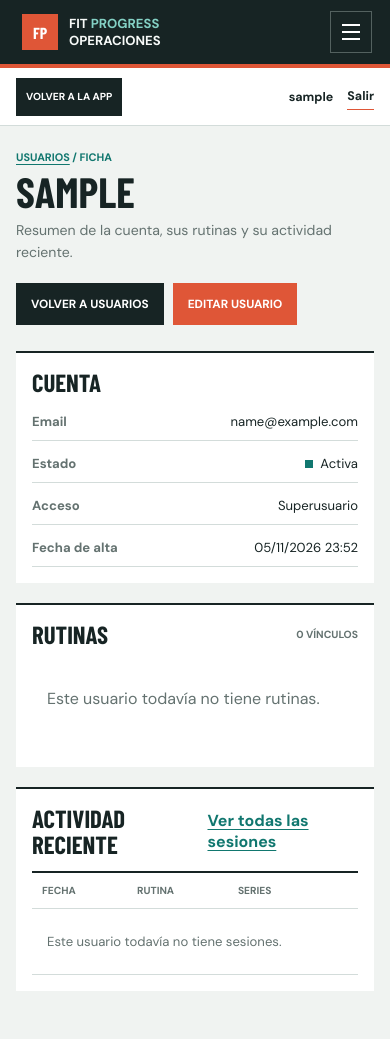
After one commit to Carlitosdm26/fit-progress, a Django app: page /admin/usuarios/1/ver/ in a window 390 px wide. The commit adds this page. Run offline with Django 5.2, Linux system fonts and the light colour scheme; the visitor is signed in with stand-in values (Sample User, id 1); data comes from the database, SQL or seed files in the repository; data that the repository does not hold is empty; some web fonts are replaced.

Commit message:
Polish admin navigation and session details
Add read-only user detail pages, show every session set responsively, replace mobile nav scrolling with a menu toggle, and provide a return-to-app link.

Co-authored-by: Copilot <223556219+Copilot@users.noreply.github.com>

```diff
--- a/tracker/admin_urls.py
+++ b/tracker/admin_urls.py
@@ -8,6 +8,7 @@ urlpatterns = [
 	path("", admin_views.panel_inicio, name="inicio"),
 	path("usuarios/", admin_views.usuarios, name="usuarios"),
 	path("usuarios/nuevo/", admin_views.usuario_nuevo, name="usuario_nuevo"),
+	path("usuarios/<int:user_id>/ver/", admin_views.usuario_detalle, name="usuario_detalle"),
 	path("usuarios/<int:user_id>/", admin_views.usuario_editar, name="usuario_editar"),
 	path("ejercicios/", admin_views.ejercicios, name="ejercicios"),
 	path("ejercicios/nuevo/", admin_views.ejercicio_nuevo, name="ejercicio_nuevo"),
--- a/tracker/templates/tracker/admin/base.html
+++ b/tracker/templates/tracker/admin/base.html
@@ -13,9 +13,13 @@
         body { min-height: 100vh; margin: 0; display: grid; grid-template-columns: 238px minmax(0, 1fr); }
         a { color: inherit; }
         .rail { display: flex; flex-direction: column; min-width: 0; min-height: 100vh; padding: 26px 18px; background: var(--ink); color: #f7faf8; border-right: 5px solid var(--hot); }
+        .rail-header { display: flex; align-items: center; justify-content: space-between; gap: 12px; }
         .brand { display: flex; min-width: 0; align-items: center; gap: 11px; padding: 4px 8px 32px; text-decoration: none; font-size: .82rem; font-weight: 700; }
         .brand-mark { display: grid; place-items: center; width: 36px; height: 36px; background: var(--hot); color: white; font: 800 1rem "Barlow Condensed", sans-serif; }
         .brand strong { color: #84d1c5; }
+        .menu-toggle { display: none; width: 42px; height: 42px; border: 1px solid #53615f; background: transparent; color: white; cursor: pointer; }
+        .menu-icon { display: grid; gap: 5px; justify-content: center; }
+        .menu-icon span { display: block; width: 18px; height: 2px; background: currentColor; }
         .rail-label { margin: 14px 8px 8px; color: #9caaa7; font-size: .64rem; font-weight: 700; text-transform: uppercase; }
         .rail-link { display: flex; align-items: center; min-height: 42px; margin: 2px 0; padding: 0 10px; border-left: 3px solid transparent; color: #e1e9e6; text-decoration: none; font-size: .84rem; }
         .rail-link:hover, .rail-link[aria-current="page"] { border-left-color: var(--hot); background: #263838; color: white; }
@@ -23,6 +27,7 @@
         .shell { min-width: 0; }
         .topline { display: flex; justify-content: space-between; align-items: center; gap: 20px; min-height: 64px; padding: 12px clamp(18px, 4vw, 56px); border-bottom: 1px solid var(--line); background: var(--paper); }
         .crumb { color: var(--muted); font-size: .68rem; font-weight: 700; text-transform: uppercase; }
+        .top-actions { display: flex; align-items: center; gap: 18px; }
         .top-user { display: flex; align-items: center; gap: 14px; font-size: .78rem; font-weight: 700; }
         .logout { border: 0; border-bottom: 1px solid var(--hot); padding: 5px 0; background: transparent; color: var(--ink); font: inherit; cursor: pointer; }
         .content { width: min(1320px, 100%); margin: 0 auto; padding: 34px clamp(18px, 4vw, 56px) 60px; }
@@ -76,19 +81,33 @@
         .message { margin-bottom: 18px; padding: 12px 14px; border-left: 4px solid var(--teal); background: var(--soft); font-size: .84rem; }
         .empty { padding: 24px 15px; color: var(--muted); }
         .detail-grid { display: grid; grid-template-columns: repeat(2, minmax(0, 1fr)); gap: 20px; align-items: start; }
+        .account-details { display: grid; gap: 14px; margin: 18px 0 0; }
+        .account-details div { display: flex; justify-content: space-between; gap: 16px; padding-bottom: 10px; border-bottom: 1px solid var(--line); font-size: .82rem; }
+        .account-details dt { color: var(--muted); font-weight: 700; }
+        .account-details dd { margin: 0; text-align: right; overflow-wrap: anywhere; }
         .relation-line { display: flex; justify-content: space-between; align-items: center; gap: 14px; padding: 12px 0; border-bottom: 1px solid var(--line); font-size: .82rem; }
         .inline-form { display: grid; gap: 12px; margin-top: 16px; padding-top: 14px; border-top: 1px solid var(--line); }
-        @media (max-width: 820px) { body { grid-template-columns: minmax(0, 1fr); } .rail { width: 100%; min-width: 0; min-height: auto; padding: 14px 18px; border-right: 0; border-bottom: 4px solid var(--hot); } .brand { padding: 2px 4px 12px; } .rail-label, .rail-foot { display: none; } .rail-links { display: flex; width: 100%; min-width: 0; gap: 4px; overflow-x: auto; } .rail-link { flex: 0 0 auto; min-height: 38px; } .metrics { grid-template-columns: repeat(2, minmax(0, 1fr)); } .metric:nth-child(2) { border-right: 0; } .metric:nth-child(-n+2) { border-bottom: 1px solid var(--line); } .form-layout, .detail-grid { grid-template-columns: 1fr; } }
-        @media (max-width: 520px) { .topline { align-items: flex-start; } .content { padding-top: 24px; } .heading { align-items: flex-start; flex-direction: column; } .metrics { margin-top: 18px; } .metric { padding: 14px; } .metric-value { font-size: 1.9rem; } .form-fields { grid-template-columns: 1fr; } .form-fields .wide { grid-column: auto; } th, td { padding: 11px 10px; } }
+        .exercise-series { margin-top: 18px; }
+        .exercise-series h3 { font-size: 1.2rem; }
+        .set-list { border-top: 1px solid var(--line); }
+        .set-row { display: grid; grid-template-columns: .65fr 1.2fr 1fr auto; align-items: center; gap: 12px; padding: 11px 8px; border-bottom: 1px solid var(--line); font-size: .82rem; }
+        .set-heading { color: var(--muted); font-size: .64rem; font-weight: 700; text-transform: uppercase; }
+        .set-label { display: none; }
+        .set-action { text-align: right; }
+        @media (max-width: 820px) { body { grid-template-columns: minmax(0, 1fr); } .rail { width: 100%; min-width: 0; min-height: auto; padding: 10px 18px; border-right: 0; border-bottom: 4px solid var(--hot); } .rail-header { min-height: 44px; } .brand { padding: 2px 4px; } .menu-toggle { display: inline-grid; place-items: center; } .rail-label, .rail-foot { display: none; } .rail-links { display: none; width: 100%; padding-top: 10px; } .rail-links.is-open { display: grid; } .rail-link { width: 100%; min-height: 42px; margin: 1px 0; } .top-actions { gap: 12px; } .metrics { grid-template-columns: repeat(2, minmax(0, 1fr)); } .metric:nth-child(2) { border-right: 0; } .metric:nth-child(-n+2) { border-bottom: 1px solid var(--line); } .form-layout, .detail-grid { grid-template-columns: 1fr; } }
+        @media (max-width: 520px) { .topline { align-items: center; min-height: 58px; padding: 9px 16px; } .crumb { display: none; } .top-actions { width: 100%; justify-content: space-between; } .app-link { min-height: 38px; padding: 0 10px; font-size: .64rem; } .content { padding: 24px 16px 48px; } .heading { align-items: flex-start; flex-direction: column; } .heading .form-actions { margin-top: 0; } .metrics { margin-top: 18px; } .metric { padding: 14px; } .metric-value { font-size: 1.9rem; } .form-fields { grid-template-columns: 1fr; } .form-fields .wide { grid-column: auto; } th, td { padding: 11px 10px; } .form-section { padding: 16px; } .set-heading { display: none; } .set-row { grid-template-columns: 1fr 1fr; gap: 10px 12px; padding: 12px 8px; } .set-value { display: flex; justify-content: space-between; gap: 8px; } .set-label { display: inline; color: var(--muted); font-size: .65rem; font-weight: 700; text-transform: uppercase; } .set-action { text-align: left; } }
     </style>
 </head>
 <body>
     <aside class="rail">
-        <a class="brand" href="{% url 'panel_admin:inicio' %}"><span class="brand-mark">FP</span><span>FIT <strong>PROGRESS</strong><br>OPERACIONES</span></a>
+        <div class="rail-header">
+            <a class="brand" href="{% url 'panel_admin:inicio' %}"><span class="brand-mark">FP</span><span>FIT <strong>PROGRESS</strong><br>OPERACIONES</span></a>
+            <button class="menu-toggle" type="button" aria-label="Abrir menú de administración" aria-expanded="false" aria-controls="admin-navigation"><span class="menu-icon" aria-hidden="true"><span></span><span></span><span></span></span></button>
+        </div>
         <div class="rail-label">Gestión</div>
-        <nav class="rail-links" aria-label="Administración">
+        <nav class="rail-links" id="admin-navigation" aria-label="Administración">
             <a class="rail-link" href="{% url 'panel_admin:inicio' %}"{% if request.resolver_match.url_name == 'inicio' %} aria-current="page"{% endif %}>Resumen</a>
-            <a class="rail-link" href="{% url 'panel_admin:usuarios' %}"{% if request.resolver_match.url_name == 'usuarios' or request.resolver_match.url_name == 'usuario_nuevo' or request.resolver_match.url_name == 'usuario_editar' %} aria-current="page"{% endif %}>Usuarios</a>
+            <a class="rail-link" href="{% url 'panel_admin:usuarios' %}"{% if request.resolver_match.url_name == 'usuarios' or request.resolver_match.url_name == 'usuario_nuevo' or request.resolver_match.url_name == 'usuario_detalle' or request.resolver_match.url_name == 'usuario_editar' %} aria-current="page"{% endif %}>Usuarios</a>
             <a class="rail-link" href="{% url 'panel_admin:entrenamientos' %}"{% if request.resolver_match.url_name == 'entrenamientos' or request.resolver_match.url_name == 'entrenamiento_nuevo' or request.resolver_match.url_name == 'entrenamiento_detalle' %} aria-current="page"{% endif %}>Rutinas</a>
             <a class="rail-link" href="{% url 'panel_admin:ejercicios' %}"{% if request.resolver_match.url_name == 'ejercicios' or request.resolver_match.url_name == 'ejercicio_nuevo' or request.resolver_match.url_name == 'ejercicio_editar' %} aria-current="page"{% endif %}>Ejercicios</a>
             <a class="rail-link" href="{% url 'panel_admin:sesiones' %}"{% if request.resolver_match.url_name == 'sesiones' or request.resolver_match.url_name == 'sesion_nueva' or request.resolver_match.url_name == 'sesion_detalle' or request.resolver_match.url_name == 'serie_editar' %} aria-current="page"{% endif %}>Sesiones</a>
@@ -96,11 +115,37 @@
         <div class="rail-foot">Panel de gestión<br>Acceso restringido</div>
     </aside>
     <div class="shell">
-        <header class="topline"><span class="crumb">Fit Progress / Administración</span><div class="top-user"><span>{{ request.user.username }}</span><form method="post" action="{% url 'logout' %}">{% csrf_token %}<button class="logout" type="submit">Salir</button></form></div></header>
+        <header class="topline"><span class="crumb">Fit Progress / Administración</span><div class="top-actions"><a class="button secondary app-link" href="{% url 'inicio' %}">Volver a la app</a><div class="top-user"><span>{{ request.user.username }}</span><form method="post" action="{% url 'logout' %}">{% csrf_token %}<button class="logout" type="submit">Salir</button></form></div></div></header>
         <main class="content">
             {% for message in messages %}<div class="message" role="status">{{ message }}</div>{% endfor %}
             {% block content %}{% endblock %}
         </main>
     </div>
+    <script>
+        const menuToggle = document.querySelector(".menu-toggle");
+        const adminNavigation = document.querySelector("#admin-navigation");
+
+        function closeAdminMenu() {
+            menuToggle.setAttribute("aria-expanded", "false");
+            menuToggle.setAttribute("aria-label", "Abrir menú de administración");
+            adminNavigation.classList.remove("is-open");
+        }
+
+        menuToggle.addEventListener("click", () => {
+            const isExpanded = menuToggle.getAttribute("aria-expanded") === "true";
+            menuToggle.setAttribute("aria-expanded", String(!isExpanded));
+            menuToggle.setAttribute(
+                "aria-label",
+                isExpanded ? "Abrir menú de administración" : "Cerrar menú de administración"
+            );
+            adminNavigation.classList.toggle("is-open", !isExpanded);
+        });
+
+        adminNavigation.addEventListener("click", (event) => {
+            if (event.target.closest("a")) {
+                closeAdminMenu();
+            }
+        });
+    </script>
 </body>
 </html>
--- a/tracker/templates/tracker/admin/dashboard.html
+++ b/tracker/templates/tracker/admin/dashboard.html
@@ -12,7 +12,7 @@
 <section aria-labelledby="recent-users-title">
     <div class="section-head"><h2 id="recent-users-title">Cuentas recientes</h2><a class="row-link" href="{% url 'panel_admin:usuarios' %}">Ver todas</a></div>
     <div class="table-wrap"><table><thead><tr><th>Usuario</th><th>Email</th><th>Estado</th><th>Alta</th><th></th></tr></thead><tbody>
-        {% for cuenta in ultimos_usuarios %}<tr><td>{{ cuenta.username }}</td><td>{{ cuenta.email|default:"—" }}</td><td><span class="status {% if cuenta.is_active %}active{% endif %}">{% if cuenta.is_active %}Activa{% else %}Inactiva{% endif %}</span></td><td>{{ cuenta.date_joined|date:"d/m/Y" }}</td><td><a class="row-link" href="{% url 'panel_admin:usuario_editar' cuenta.pk %}">Editar</a></td></tr>
+        {% for cuenta in ultimos_usuarios %}<tr><td>{{ cuenta.username }}</td><td>{{ cuenta.email|default:"—" }}</td><td><span class="status {% if cuenta.is_active %}active{% endif %}">{% if cuenta.is_active %}Activa{% else %}Inactiva{% endif %}</span></td><td>{{ cuenta.date_joined|date:"d/m/Y" }}</td><td><a class="row-link" href="{% url 'panel_admin:usuario_detalle' cuenta.pk %}">Ver</a></td></tr>
         {% empty %}<tr><td class="empty" colspan="5">No hay cuentas registradas.</td></tr>{% endfor %}
     </tbody></table></div>
 </section>
--- a/tracker/templates/tracker/admin/entrenamiento_detalle.html
+++ b/tracker/templates/tracker/admin/entrenamiento_detalle.html
@@ -5,7 +5,7 @@
 <div class="detail-grid">
     <section class="form-section"><h2>Datos de la rutina</h2><form class="inline-form" method="post">{% csrf_token %}<input type="hidden" name="action" value="guardar_rutina">{{ form.non_field_errors }}{% for field in form %}<div class="field"><label for="{{ field.id_for_label }}">{{ field.label }}</label>{{ field }}{% if field.errors %}<div class="errors">{{ field.errors }}</div>{% endif %}</div>{% endfor %}<button class="button" type="submit">Guardar rutina</button></form></section>
     <section class="form-section"><div class="section-head"><h2>Usuarios y asignaciones</h2><span class="metric-label">{{ asignaciones|length }} vínculos</span></div>
-        {% for asignacion in asignaciones %}<div class="relation-line"><div><a class="row-link" href="{% url 'panel_admin:usuario_editar' asignacion.usuario_id %}">{{ asignacion.usuario.username }}</a><div class="help"><span class="status {% if asignacion.activa %}active{% endif %}">{% if asignacion.activa %}Asignada{% else %}Desasignada{% endif %}</span> · {{ asignacion.sesiones_count }} sesiones</div></div><div><a class="row-link" href="{% url 'panel_admin:sesiones' %}?usuario={{ asignacion.usuario_id }}&rutina={{ entrenamiento.pk }}">Sesiones</a>{% if asignacion.activa %}<form method="post" action="{% url 'panel_admin:entrenamiento_usuario_desasignar' entrenamiento.pk asignacion.usuario_id %}" onsubmit="return confirm('¿Desasignar esta rutina? El historial de sesiones se conservará.')">{% csrf_token %}<button class="logout" type="submit">Desasignar</button></form>{% endif %}</div></div>{% empty %}<p class="help">Todavía no hay usuarios asignados.</p>{% endfor %}
+        {% for asignacion in asignaciones %}<div class="relation-line"><div><a class="row-link" href="{% url 'panel_admin:usuario_detalle' asignacion.usuario_id %}">{{ asignacion.usuario.username }}</a><div class="help"><span class="status {% if asignacion.activa %}active{% endif %}">{% if asignacion.activa %}Asignada{% else %}Desasignada{% endif %}</span> · {{ asignacion.sesiones_count }} sesiones</div></div><div><a class="row-link" href="{% url 'panel_admin:sesiones' %}?usuario={{ asignacion.usuario_id }}&rutina={{ entrenamiento.pk }}">Sesiones</a>{% if asignacion.activa %}<form method="post" action="{% url 'panel_admin:entrenamiento_usuario_desasignar' entrenamiento.pk asignacion.usuario_id %}" onsubmit="return confirm('¿Desasignar esta rutina? El historial de sesiones se conservará.')">{% csrf_token %}<button class="logout" type="submit">Desasignar</button></form>{% endif %}</div></div>{% empty %}<p class="help">Todavía no hay usuarios asignados.</p>{% endfor %}
         <form class="inline-form" method="post">{% csrf_token %}<input type="hidden" name="action" value="asignar_usuario"><h3>Asignar esta rutina</h3>{{ asignacion_form.non_field_errors }}{% for field in asignacion_form %}<div class="field"><label for="{{ field.id_for_label }}">{{ field.label }}</label>{{ field }}{% if field.errors %}<div class="errors">{{ field.errors }}</div>{% endif %}</div>{% endfor %}<button class="button" type="submit">Asignar usuario</button></form>
     </section>
     <section class="form-section"><div class="section-head"><h2>Ejercicios</h2><span class="metric-label">{{ ejercicios_rutina|length }} en la rutina</span></div>
--- a/tracker/templates/tracker/admin/sesiones.html
+++ b/tracker/templates/tracker/admin/sesiones.html
@@ -8,7 +8,7 @@
     <button class="button secondary" type="submit">Filtrar</button>
 </form>
 <div class="table-wrap"><table><thead><tr><th>Fecha</th><th>Usuario</th><th>Rutina</th><th>Series</th><th></th></tr></thead><tbody>
-{% for sesion in page_obj %}<tr><td>{{ sesion.fecha|date:"d/m/Y H:i" }}</td><td><a class="row-link" href="{% url 'panel_admin:usuario_editar' sesion.usuario_entrenamiento.usuario_id %}">{{ sesion.usuario_entrenamiento.usuario.username }}</a></td><td><a class="row-link" href="{% url 'panel_admin:entrenamiento_detalle' sesion.usuario_entrenamiento.entrenamiento_id %}">{{ sesion.usuario_entrenamiento.entrenamiento.nombre }}</a></td><td>{{ sesion.series_count }}</td><td><a class="row-link" href="{% url 'panel_admin:sesion_detalle' sesion.pk %}">Abrir</a></td></tr>
+{% for sesion in page_obj %}<tr><td>{{ sesion.fecha|date:"d/m/Y H:i" }}</td><td><a class="row-link" href="{% url 'panel_admin:usuario_detalle' sesion.usuario_entrenamiento.usuario_id %}">{{ sesion.usuario_entrenamiento.usuario.username }}</a></td><td><a class="row-link" href="{% url 'panel_admin:entrenamiento_detalle' sesion.usuario_entrenamiento.entrenamiento_id %}">{{ sesion.usuario_entrenamiento.entrenamiento.nombre }}</a></td><td>{{ sesion.series_count }}</td><td><a class="row-link" href="{% url 'panel_admin:sesion_detalle' sesion.pk %}">Abrir</a></td></tr>
 {% empty %}<tr><td class="empty" colspan="5">No hay sesiones para estos filtros.</td></tr>{% endfor %}
 </tbody></table></div>
 {% if page_obj.paginator.num_pages > 1 %}<nav class="pagination"><span>Página {{ page_obj.number }} de {{ page_obj.paginator.num_pages }}</span><div>{% if page_obj.has_previous %}<a class="row-link" href="?usuario={{ usuario_id }}&rutina={{ rutina_id }}&page={{ page_obj.previous_page_number }}">Anterior</a>{% endif %}{% if page_obj.has_next %} <a class="row-link" href="?usuario={{ usuario_id }}&rutina={{ rutina_id }}&page={{ page_obj.next_page_number }}">Siguiente</a>{% endif %}</div></nav>{% endif %}
--- /dev/null
+++ b/tracker/templates/tracker/admin/usuario_detalle.html
@@ -0,0 +1,26 @@
+{% extends "tracker/admin/base.html" %}
+{% block title %}{{ usuario.username }} | Administración{% endblock %}
+{% block content %}
+<div class="heading"><div><div class="eyebrow"><a class="row-link" href="{% url 'panel_admin:usuarios' %}">Usuarios</a> / Ficha</div><h1>{{ usuario.username }}</h1><p>Resumen de la cuenta, sus rutinas y su actividad reciente.</p></div><div class="form-actions"><a class="button secondary" href="{% url 'panel_admin:usuarios' %}">Volver a usuarios</a><a class="button" href="{% url 'panel_admin:usuario_editar' usuario.pk %}">Editar usuario</a></div></div>
+<section class="detail-grid">
+    <div class="form-section"><h2>Cuenta</h2><dl class="account-details">
+        <div><dt>Email</dt><dd>{{ usuario.email|default:"—" }}</dd></div>
+        <div><dt>Estado</dt><dd><span class="status {% if usuario.is_active %}active{% endif %}">{% if usuario.is_active %}Activa{% else %}Inactiva{% endif %}</span></dd></div>
+        <div><dt>Acceso</dt><dd>{% if usuario.is_superuser %}Superusuario{% elif usuario.is_staff %}Staff{% else %}Usuario{% endif %}</dd></div>
+        <div><dt>Fecha de alta</dt><dd>{{ usuario.date_joined|date:"d/m/Y H:i" }}</dd></div>
+    </dl></div>
+    <section class="form-section">
+        <div class="section-head"><h2>Rutinas</h2><span class="metric-label">{{ rutinas_usuario|length }} vínculos</span></div>
+        {% for asignacion in rutinas_usuario %}
+        <div class="relation-line"><div><a class="row-link" href="{% url 'panel_admin:entrenamiento_detalle' asignacion.entrenamiento_id %}">{{ asignacion.entrenamiento.nombre }}</a><div class="help"><span class="status {% if asignacion.activa %}active{% endif %}">{% if asignacion.activa %}Asignada{% else %}Desasignada{% endif %}</span> · {{ asignacion.sesiones_count }} sesiones</div></div><a class="row-link" href="{% url 'panel_admin:sesiones' %}?usuario={{ usuario.pk }}&rutina={{ asignacion.entrenamiento_id }}">Ver sesiones</a></div>
+        {% empty %}<p class="empty">Este usuario todavía no tiene rutinas.</p>{% endfor %}
+    </section>
+</section>
+<section class="form-section" style="margin-top: 20px">
+    <div class="section-head"><h2>Actividad reciente</h2><a class="row-link" href="{% url 'panel_admin:sesiones' %}?usuario={{ usuario.pk }}">Ver todas las sesiones</a></div>
+    <div class="table-wrap"><table><thead><tr><th>Fecha</th><th>Rutina</th><th>Series</th><th></th></tr></thead><tbody>
+    {% for sesion in sesiones_usuario %}<tr><td>{{ sesion.fecha|date:"d/m/Y H:i" }}</td><td><a class="row-link" href="{% url 'panel_admin:entrenamiento_detalle' sesion.usuario_entrenamiento.entrenamiento_id %}">{{ sesion.usuario_entrenamiento.entrenamiento.nombre }}</a></td><td>{{ sesion.series_count }}</td><td><a class="row-link" href="{% url 'panel_admin:sesion_detalle' sesion.pk %}">Ver sesión</a></td></tr>
+    {% empty %}<tr><td class="empty" colspan="4">Este usuario todavía no tiene sesiones.</td></tr>{% endfor %}
+    </tbody></table></div>
+</section>
+{% endblock %}
--- a/tracker/templates/tracker/admin/usuarios.html
+++ b/tracker/templates/tracker/admin/usuarios.html
@@ -8,7 +8,7 @@
     <button class="button secondary" type="submit">Filtrar</button>
 </form>
 <div class="table-wrap"><table><thead><tr><th>Usuario</th><th>Email</th><th>Estado</th><th>Acceso</th><th>Alta</th><th></th></tr></thead><tbody>
-    {% for cuenta in page_obj %}<tr><td>{{ cuenta.username }}</td><td>{{ cuenta.email|default:"—" }}</td><td><span class="status {% if cuenta.is_active %}active{% endif %}">{% if cuenta.is_active %}Activa{% else %}Inactiva{% endif %}</span></td><td>{% if cuenta.is_superuser %}<span class="status staff">Total</span>{% elif cuenta.is_staff %}<span class="status staff">Staff</span>{% else %}<span class="muted">Usuario</span>{% endif %}</td><td>{{ cuenta.date_joined|date:"d/m/Y" }}</td><td><a class="row-link" href="{% url 'panel_admin:usuario_editar' cuenta.pk %}">Editar</a></td></tr>
+    {% for cuenta in page_obj %}<tr><td>{{ cuenta.username }}</td><td>{{ cuenta.email|default:"—" }}</td><td><span class="status {% if cuenta.is_active %}active{% endif %}">{% if cuenta.is_active %}Activa{% else %}Inactiva{% endif %}</span></td><td>{% if cuenta.is_superuser %}<span class="status staff">Total</span>{% elif cuenta.is_staff %}<span class="status staff">Staff</span>{% else %}<span class="muted">Usuario</span>{% endif %}</td><td>{{ cuenta.date_joined|date:"d/m/Y" }}</td><td><a class="row-link" href="{% url 'panel_admin:usuario_detalle' cuenta.pk %}">Ver</a></td></tr>
     {% empty %}<tr><td class="empty" colspan="6">No hay cuentas que coincidan con esta búsqueda.</td></tr>{% endfor %}
 </tbody></table></div>
 {% if page_obj.paginator.num_pages > 1 %}<nav class="pagination" aria-label="Paginación">
```
Also changed, not shown: tracker/admin_views.py (+60 -14 lines), tracker/templates/tracker/admin/sesion_detalle.html (+7 -3 lines), tracker/tests.py (+33 -3 lines), README.md.
